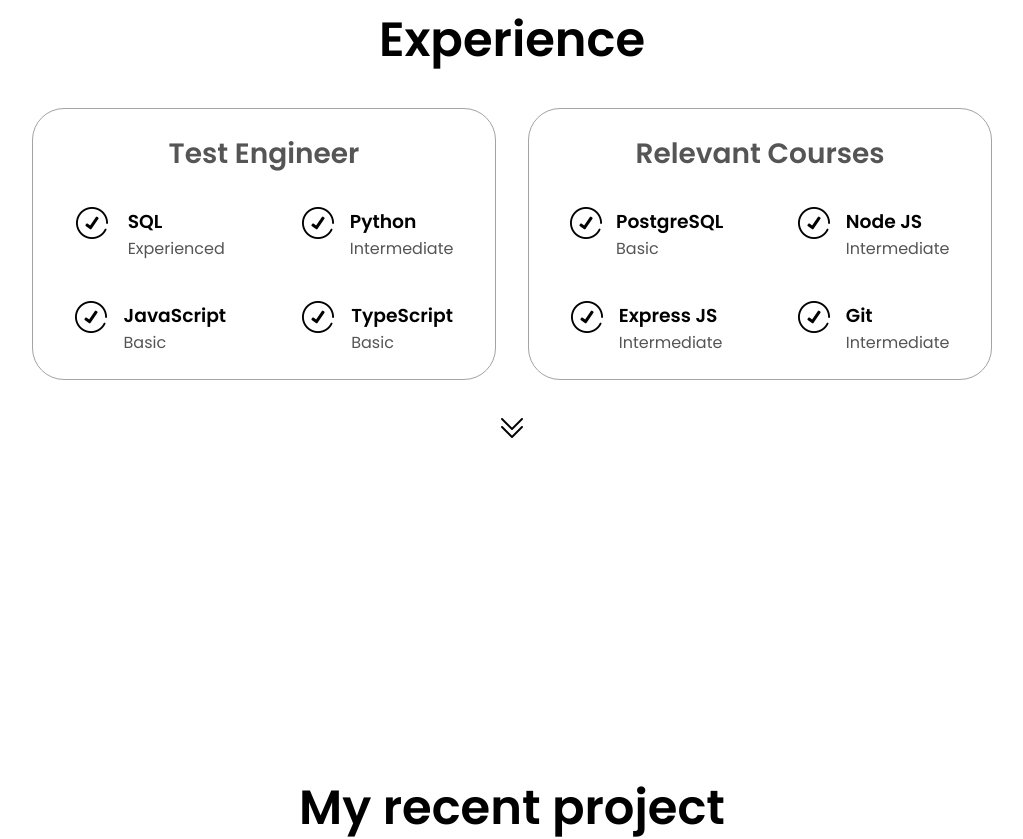
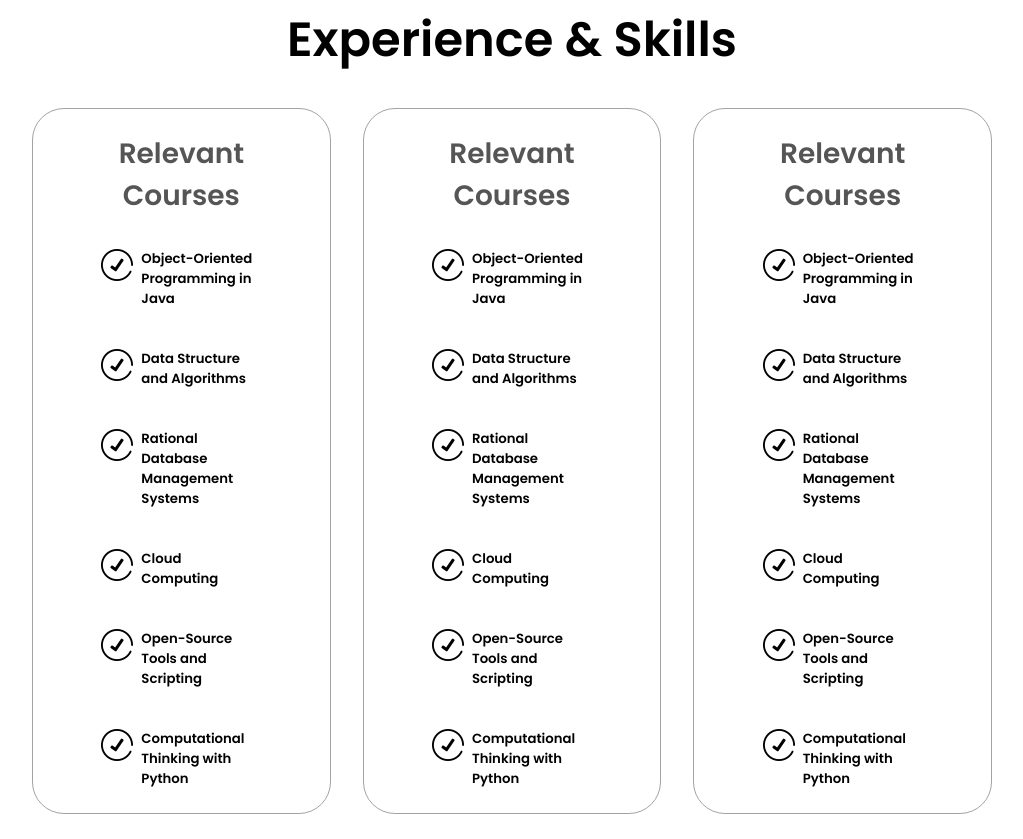
Before and after one commit to maxchtse/Porfolio, a plain HTML site: page index.html in a window 1280 px wide. Shown: the part 1757-2596 px from the top of the page, without its empty margins (128-1151 px from the left). Drawn offline with Linux system fonts and the light colour scheme.

Commit message:
Update layout

```diff
--- a/index.html
+++ b/index.html
@@ -3,7 +3,7 @@
 <head>
     <meta charset="UTF-8">
     <meta name="viewport" content="width=device-width, initial-scale=1.0">
-    <title>Porfolio</title>
+    <title>porfolio</title>
     <link rel="stylesheet" href="style.css">
     <link rel="stylesheet" href="mediaqueries.css">
 </head>
@@ -79,7 +79,7 @@
                         <div class="about-containers-position">
                             <ul>
                                 <li>1 year of Test Engineer</li>
-                                <li>1.5 years of M&E Engineer</li>
+                                <li>2 years of Mechanical Engineer</li>
                             </ul>
                         </div>
                     </div>
@@ -104,12 +104,15 @@
         </div>
     </section>
     <section id="experience">
-        <h1 class="title">Experience</h1>
+        <h1 class="title">Experience & Skills</h1>
         <div class="experience-details-container">
           <div class="about-containers">
+
+
             <div class="details-container">
-              <h2 class="experience-sub-title">Test Engineer</h2>
+              <h2 class="experience-sub-title">Relevant Courses</h2>
               <div class="article-container">
+
                 <article>
                   <img
                     src="./assets/checkmark.png"
@@ -117,8 +120,7 @@
                     class="icon"
                   />
                   <div>
-                    <h3>SQL</h3>
-                    <p>Experienced</p>
+                    <h5>Object-Oriented Programming in Java</h5>
                   </div>
                 </article>
                 <article>
@@ -128,8 +130,7 @@
                     class="icon"
                   />
                   <div>
-                    <h3>Python</h3>
-                    <p>Intermediate</p>
+                    <h5>Data Structure and Algorithms</h5>
                   </div>
                 </article>
                 <article>
@@ -139,8 +140,7 @@
                     class="icon"
                   />
                   <div>
-                    <h3>JavaScript</h3>
-                    <p>Basic</p>
+                    <h5>Rational Database Management Systems</h5>
                   </div>
                 </article>
                 <article>
@@ -150,24 +150,7 @@
                     class="icon"
                   />
                   <div>
-                    <h3>TypeScript</h3>
-                    <p>Basic</p>
-                  </div>
-                </article>
-              </div>
-            </div>
-            <div class="details-container">
-              <h2 class="experience-sub-title">Relevant Courses</h2>
-              <div class="article-container">
-                <article>
-                  <img
-                    src="./assets/checkmark.png"
-                    alt="Experience icon"
-                    class="icon"
-                  />
-                  <div>
-                    <h3>PostgreSQL</h3>
-                    <p>Basic</p>
+                    <h5>Cloud Computing</h5>
                   </div>
                 </article>
                 <article>
@@ -177,8 +160,7 @@
                       class="icon"
                     />
                     <div>
-                    <h3>Node JS</h3>
-                    <p>Intermediate</p>
+                      <h5>Open-Source Tools and Scripting</h5>
                     </div>
                   </article>
                   <article>
@@ -188,8 +170,24 @@
                       class="icon"
                     />
                     <div>
-                    <h3>Express JS</h3>
-                    <p>Intermediate</p>
+                      <h5>Computational Thinking with Python</h5>
+                    </div>
+                  </article>
+              </div>
+            </div>
+
+            <div class="details-container">
+                <h2 class="experience-sub-title">Relevant Courses</h2>
+                <div class="article-container">
+
+                  <article>
+                    <img
+                      src="./assets/checkmark.png"
+                      alt="Experience icon"
+                      class="icon"
+                    />
+                    <div>
+                      <h5>Object-Oriented Programming in Java</h5>
                     </div>
                   </article>
                   <article>
@@ -199,12 +197,125 @@
                       class="icon"
                     />
                     <div>
-                    <h3>Git</h3>
-                    <p>Intermediate</p>
+                      <h5>Data Structure and Algorithms</h5>
+                    </div>
+                  </article>
+                  <article>
+                    <img
+                      src="./assets/checkmark.png"
+                      alt="Experience icon"
+                      class="icon"
+                    />
+                    <div>
+                      <h5>Rational Database Management Systems</h5>
+                    </div>
+                  </article>
+                  <article>
+                    <img
+                      src="./assets/checkmark.png"
+                      alt="Experience icon"
+                      class="icon"
+                    />
+                    <div>
+                      <h5>Cloud Computing</h5>
+                    </div>
+                  </article>
+                  <article>
+                      <img
+                        src="./assets/checkmark.png"
+                        alt="Experience icon"
+                        class="icon"
+                      />
+                      <div>
+                        <h5>Open-Source Tools and Scripting</h5>
+                      </div>
+                    </article>
+                    <article>
+                      <img
+                        src="./assets/checkmark.png"
+                        alt="Experience icon"
+                        class="icon"
+                      />
+                      <div>
+                        <h5>Computational Thinking with Python</h5>
                       </div>
                     </article>
                 </div>
               </div>
+
+
+
+
+
+
+              <div class="details-container">
+                <h2 class="experience-sub-title">Relevant Courses</h2>
+                <div class="article-container">
+
+                  <article>
+                    <img
+                      src="./assets/checkmark.png"
+                      alt="Experience icon"
+                      class="icon"
+                    />
+                    <div>
+                      <h5>Object-Oriented Programming in Java</h5>
+                    </div>
+                  </article>
+                  <article>
+                    <img
+                      src="./assets/checkmark.png"
+                      alt="Experience icon"
+                      class="icon"
+                    />
+                    <div>
+                      <h5>Data Structure and Algorithms</h5>
+                    </div>
+                  </article>
+                  <article>
+                    <img
+                      src="./assets/checkmark.png"
+                      alt="Experience icon"
+                      class="icon"
+                    />
+                    <div>
+                      <h5>Rational Database Management Systems</h5>
+                    </div>
+                  </article>
+                  <article>
+                    <img
+                      src="./assets/checkmark.png"
+                      alt="Experience icon"
+                      class="icon"
+                    />
+                    <div>
+                      <h5>Cloud Computing</h5>
+                    </div>
+                  </article>
+                  <article>
+                      <img
+                        src="./assets/checkmark.png"
+                        alt="Experience icon"
+                        class="icon"
+                      />
+                      <div>
+                        <h5>Open-Source Tools and Scripting</h5>
+                      </div>
+                    </article>
+                    <article>
+                      <img
+                        src="./assets/checkmark.png"
+                        alt="Experience icon"
+                        class="icon"
+                      />
+                      <div>
+                        <h5>Computational Thinking with Python</h5>
+                      </div>
+                    </article>
+                </div>
+              </div>
+
+
         </div>
         </div>
         <div class="icon-container">
--- a/style.css
+++ b/style.css
@@ -278,8 +278,18 @@ btn-color-2:hover {
     display: flex;
 }
 
-.about-containers-position,
+.about-containers-position {
+    font-size: 0.9rem;
+    display: flex;
+    text-align: left;
+    flex-direction: column;
+    align-items: center;
+    justify-content: center;
+}
+
+
 .about-containers-education {
+    font-size: 0.9rem;
     display: flex;
     text-align: left;
     flex-direction: column;
```
Lines whose indentation alone changed are shown as unchanged.
